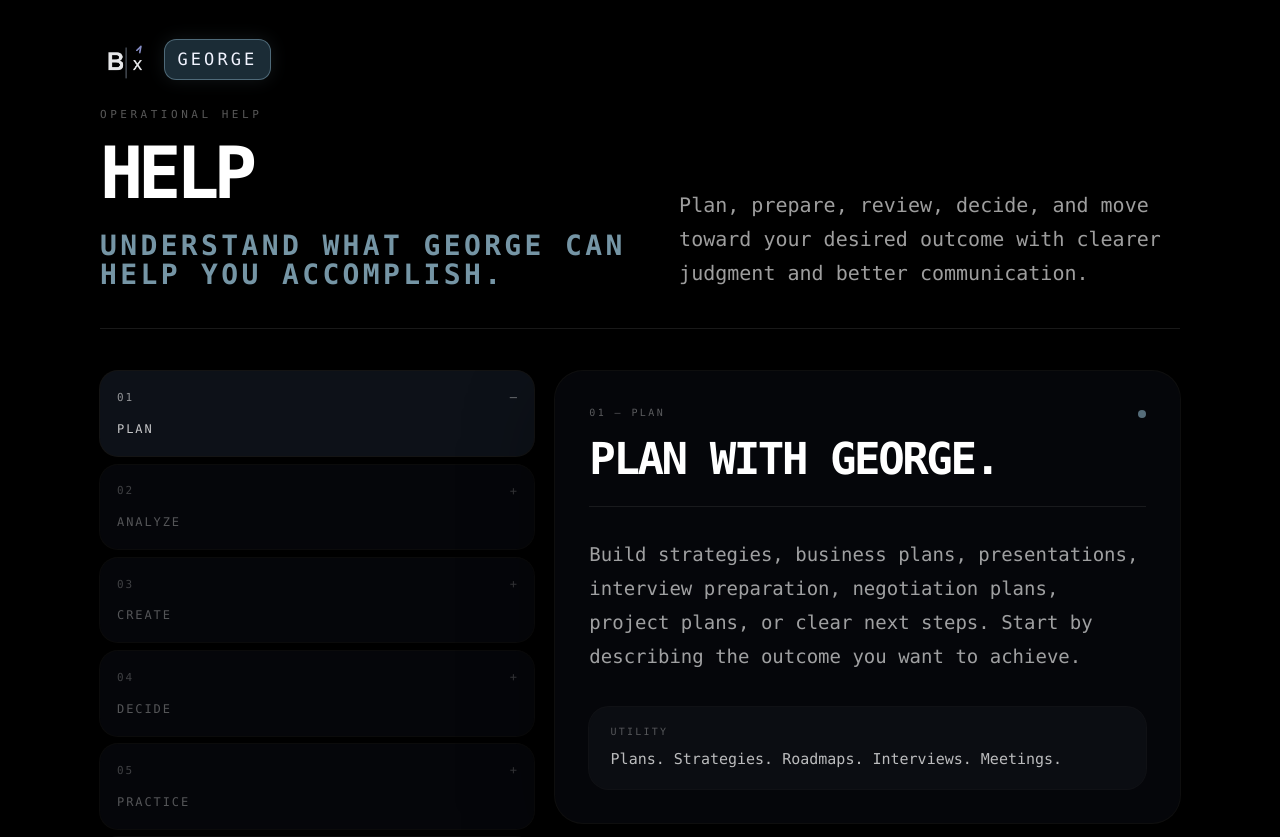
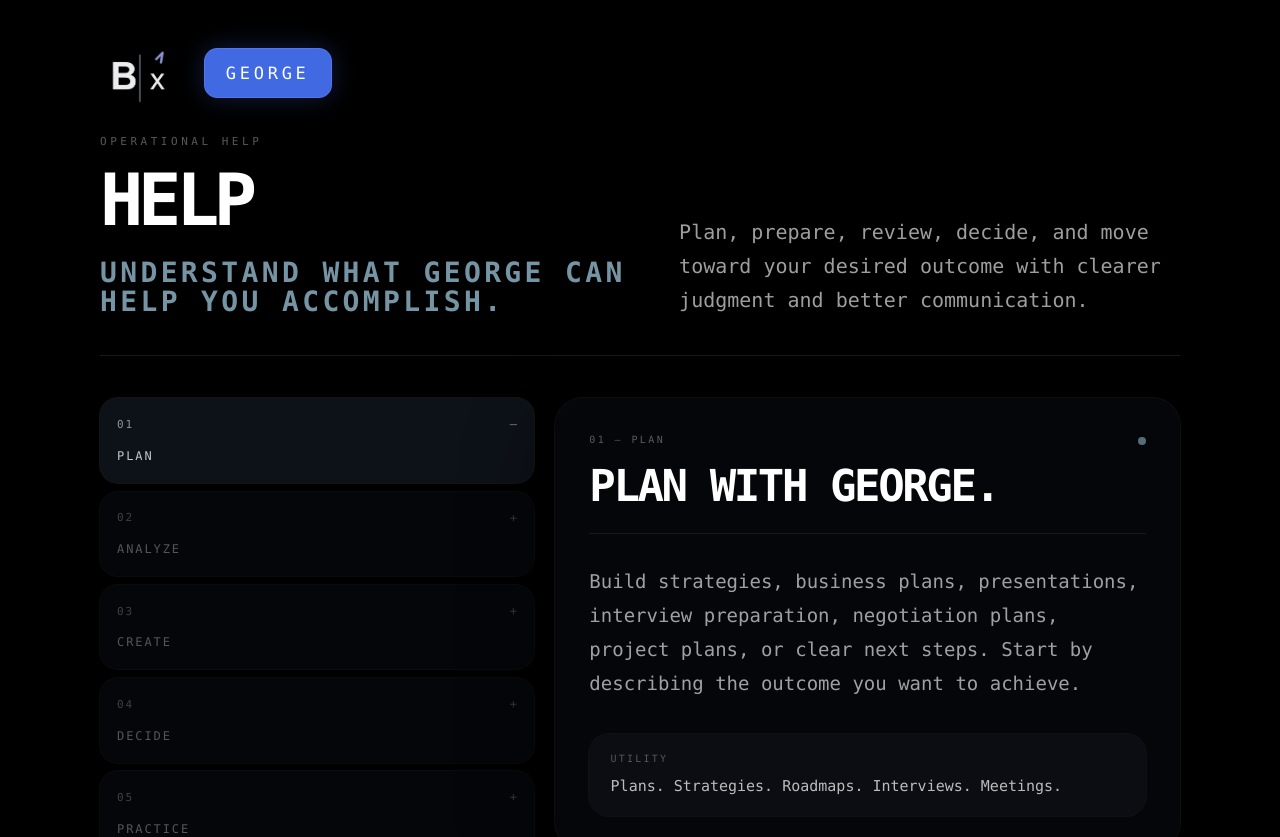
Before and after one commit to LesKemVal/ai-clarity, a Next.js app: page /help in a window 1280 px wide. Shown: the top 837 px of the page. Built offline with nearby package versions, Linux system fonts and the light colour scheme.

Commit message:
Fix LIVE Entry official Bx header and back button

```diff
--- a/app/george/live-entry/LiveEntryClient.tsx
+++ b/app/george/live-entry/LiveEntryClient.tsx
@@ -417,14 +417,11 @@ function PanelShell({
     <main className="relative flex min-h-[100dvh] items-start justify-center overflow-y-auto bg-black px-4 py-5 text-white">
       <div className="relative z-10 w-full max-w-[640px]">
         <div className="mb-5 flex items-center gap-4">
-          <BxPageHeader backLabel="" />
-          <button
-            type="button"
-            onClick={() => window.history.back()}
-            className="rounded-[0.72rem] border border-[#8FB6C9]/42 bg-[#8FB6C9]/[0.20] px-4 py-2 text-[11px] font-semibold uppercase tracking-[0.18em] text-[#F2F4FF]/90 transition hover:border-[#8FB6C9]/62 hover:bg-[#8FB6C9]/[0.30] hover:text-white"
-          >
-            Back
-          </button>
+          <BxPageHeader
+          backLabel="BACK"
+          onBack={onBack}
+          backHref="/george"
+        />
         </div>
 
         <section
@@ -2651,13 +2648,6 @@ const beginProofOfAwareness = async () => {
         <div className="relative z-10 w-full max-w-[920px]">
           <div className="mb-5 flex items-center gap-4">
           <BxPageHeader backLabel="" />
-          <button
-            type="button"
-            onClick={() => window.history.back()}
-            className="rounded-[0.72rem] border border-[#8FB6C9]/42 bg-[#8FB6C9]/[0.20] px-4 py-2 text-[11px] font-semibold uppercase tracking-[0.18em] text-[#F2F4FF]/90 transition hover:border-[#8FB6C9]/62 hover:bg-[#8FB6C9]/[0.30] hover:text-white"
-          >
-            Back
-          </button>
         </div>
 
           <section className="relative w-full overflow-hidden rounded-[28px] bg-[#050505] p-5 shadow-none sm:p-6">
@@ -3778,13 +3768,6 @@ Anything I should keep in mind?
         <div className="relative z-30 mx-auto w-full max-w-[640px]">
           <div className="mb-5 flex items-center gap-4">
           <BxPageHeader backLabel="" />
-          <button
-            type="button"
-            onClick={() => window.history.back()}
-            className="rounded-[0.72rem] border border-[#8FB6C9]/42 bg-[#8FB6C9]/[0.20] px-4 py-2 text-[11px] font-semibold uppercase tracking-[0.18em] text-[#F2F4FF]/90 transition hover:border-[#8FB6C9]/62 hover:bg-[#8FB6C9]/[0.30] hover:text-white"
-          >
-            Back
-          </button>
         </div>
         </div>
 
@@ -3905,13 +3888,6 @@ Anything I should keep in mind?
       <div className="relative z-30 mx-auto w-full max-w-[640px]">
         <div className="mb-5 flex items-center gap-4">
           <BxPageHeader backLabel="" />
-          <button
-            type="button"
-            onClick={() => window.history.back()}
-            className="rounded-[0.72rem] border border-[#8FB6C9]/42 bg-[#8FB6C9]/[0.20] px-4 py-2 text-[11px] font-semibold uppercase tracking-[0.18em] text-[#F2F4FF]/90 transition hover:border-[#8FB6C9]/62 hover:bg-[#8FB6C9]/[0.30] hover:text-white"
-          >
-            Back
-          </button>
         </div>
 
       </div>
--- a/components/BxPageHeader.tsx
+++ b/components/BxPageHeader.tsx
@@ -15,25 +15,26 @@ export default function BxPageHeader({
   onBack,
   rightSlot,
 }: BxPageHeaderProps) {
+  const showBack = Boolean(backLabel)
   const backClass =
-    'rounded-[0.72rem] border border-[#8FB6C9]/45 bg-[#1B2C36] px-3 py-1.5 text-[9px] font-semibold uppercase tracking-[0.18em] text-[#F2F4FF] shadow-[0_0_18px_rgba(143,182,201,0.12)] transition hover:border-[#8FB6C9]/65 hover:bg-[#223947] hover:text-white'
+    'rounded-[0.78rem] border border-[#6F86FF]/40 bg-[#4169E1] px-5 py-2.5 text-[12px] font-semibold uppercase tracking-[0.22em] text-white shadow-[0_0_24px_rgba(65,105,225,0.28)] transition hover:bg-[#5478F0] hover:text-white'
 
   return (
     <header className="relative mb-5 flex items-center justify-between">
-      <div className="flex min-w-0 items-center gap-3">
-        <Link href="/" aria-label="Go to BRANESx home" className="group flex h-12 w-12 shrink-0 items-center justify-center">
-          <img src="/logofav.png" alt="Bx" className="h-11 w-11 object-contain opacity-[0.94] transition group-hover:opacity-100" />
+      <div className="flex min-w-0 items-center gap-6">
+        <Link href="/" aria-label="Go to BRANESx home" className="group flex h-[78px] w-[78px] shrink-0 items-center justify-center">
+          <img src="/logofav.png" alt="Bx" className="h-[72px] w-[72px] object-contain opacity-[0.96] transition group-hover:opacity-100" />
         </Link>
 
-        {onBack ? (
+        {showBack && onBack ? (
           <button type="button" onClick={onBack} className={backClass}>
             {backLabel}
           </button>
-        ) : (
+        ) : showBack ? (
           <Link href={backHref} className={backClass}>
             {backLabel}
           </Link>
-        )}
+        ) : null}
       </div>
 
       {rightSlot ? <div className="flex shrink-0 items-center justify-end">{rightSlot}</div> : null}
```
